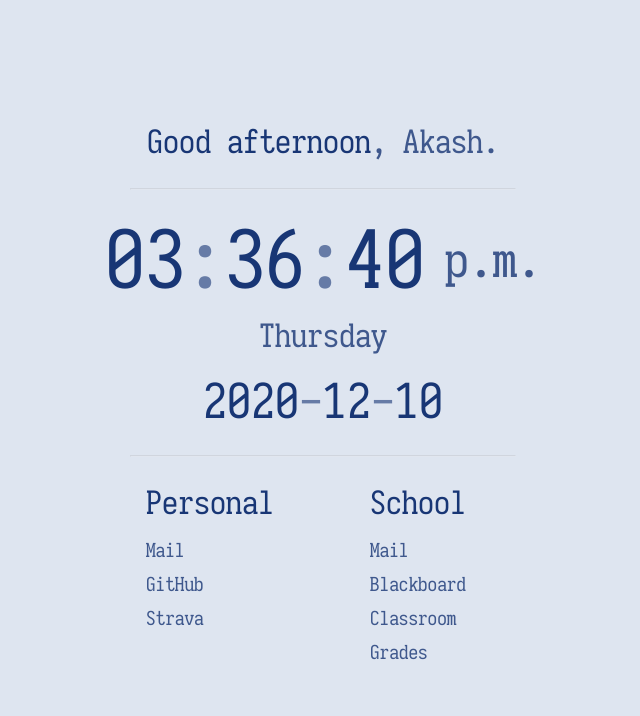
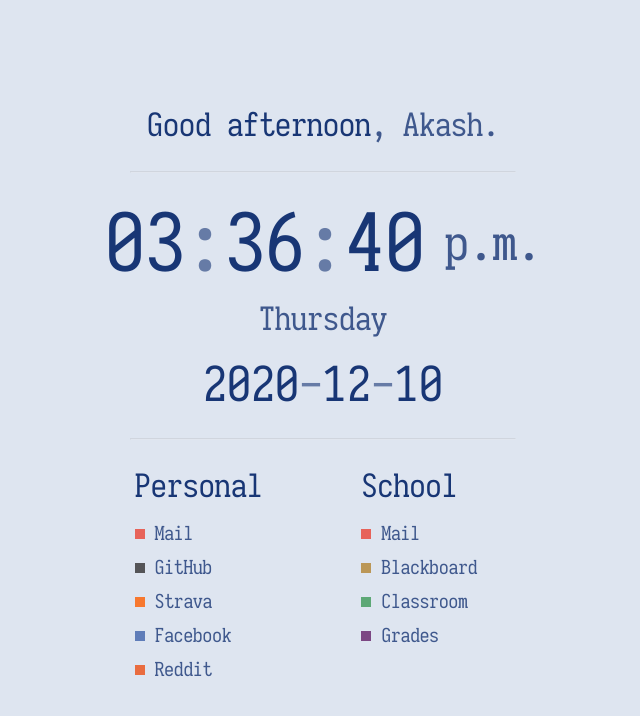
Before and after one commit to AkashBhave/startpage, a Svelte app: page / in a window 1280 px wide. Shown: the top 716 px of the page, without its empty margins (317-957 px from the left). Built offline with nearby package versions, Linux system fonts and the light colour scheme.

Commit message:
Show site primary color in links section

```diff
--- a/src/Links.svelte
+++ b/src/Links.svelte
@@ -2,6 +2,7 @@
   type Link = {
     name: string;
     url: string;
+    color: string;
   };
 
   let links: { [category: string]: Link[] } = {
@@ -9,32 +10,49 @@
       {
         name: "Mail",
         url: "https://mail.google.com/mail/u/0",
+        color: "#EA4335",
       },
       {
         name: "GitHub",
         url: "https://www.github.com",
+        color: "#323131",
       },
       {
         name: "Strava",
         url: "https://www.strava.com",
+        color: "#FE5E00",
+      },
+      {
+        name: "Facebook",
+        url: "https://www.facebook.com",
+        color: "#4064AC",
+      },
+      {
+        name: "Reddit",
+        url: "https://www.reddit.com",
+        color: "#EC4E14",
       },
     ],
     School: [
       {
         name: "Mail",
         url: "https://mail.google.com/mail/u/1",
+        color: "#EA4335",
       },
       {
         name: "Blackboard",
         url: "https://fcps.blackboard.com",
+        color: "#B38432",
       },
       {
         name: "Classroom",
         url: "https://classroom.google.com/u/1",
+        color: "#3E9958",
       },
       {
         name: "Grades",
         url: "https://sisstudent.fcps.edu",
+        color: "#642068",
       },
     ],
   };
@@ -64,12 +82,18 @@
     opacity: 0;
     display: inline;
     margin-left: 10px;
-    transition: 0.5s all ease;
+    transition: 0.3s all ease-out;
     fill: #183675;
   }
   .link:hover,
   .link:hover .arrow {
     opacity: 1;
+  }
+
+  .color {
+    height: 10px;
+    width: 10px;
+    margin-right: 10px;
   }
 </style>
 
@@ -80,6 +104,7 @@
       <div>
         {#each links[category] as link}
           <a class="link" href={link.url}>
+            <div class="color" style="background-color: {link.color};" />
             <span>{link.name}</span>
             <svg
               class="arrow"
```
